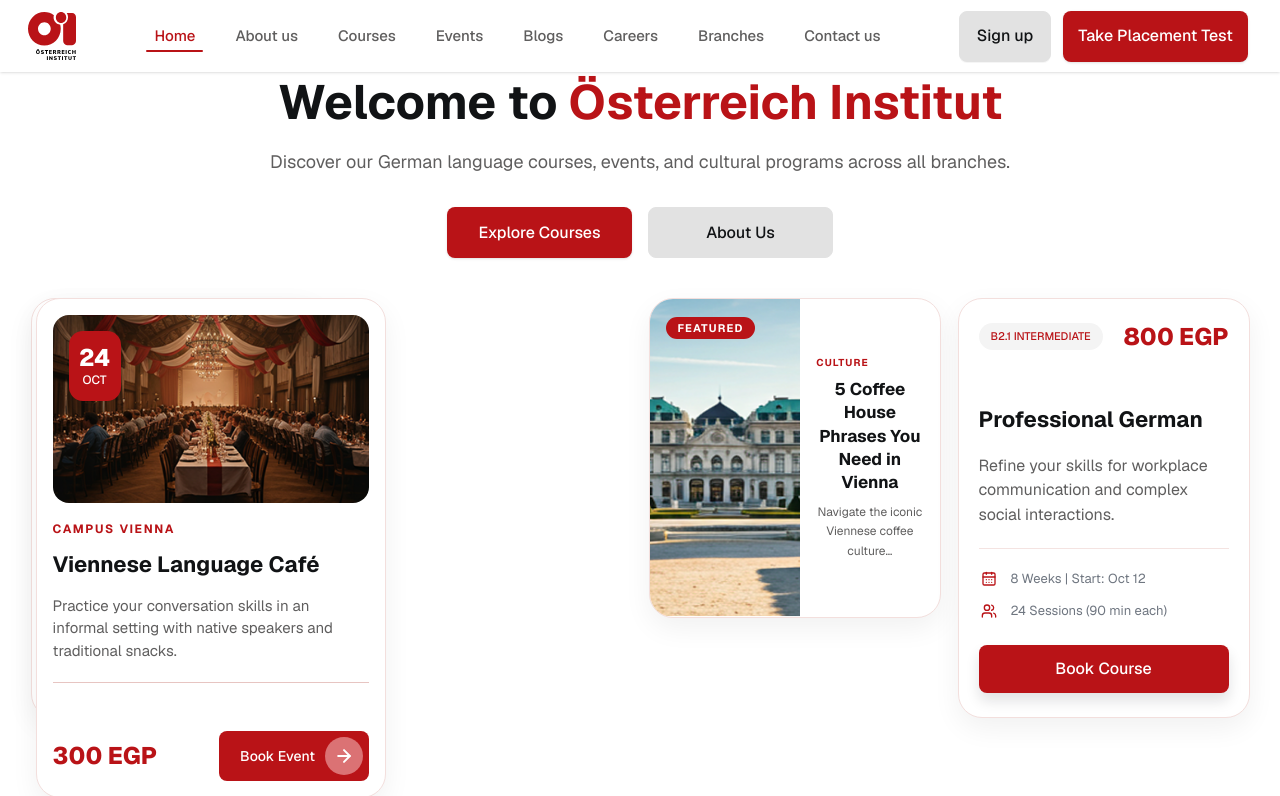
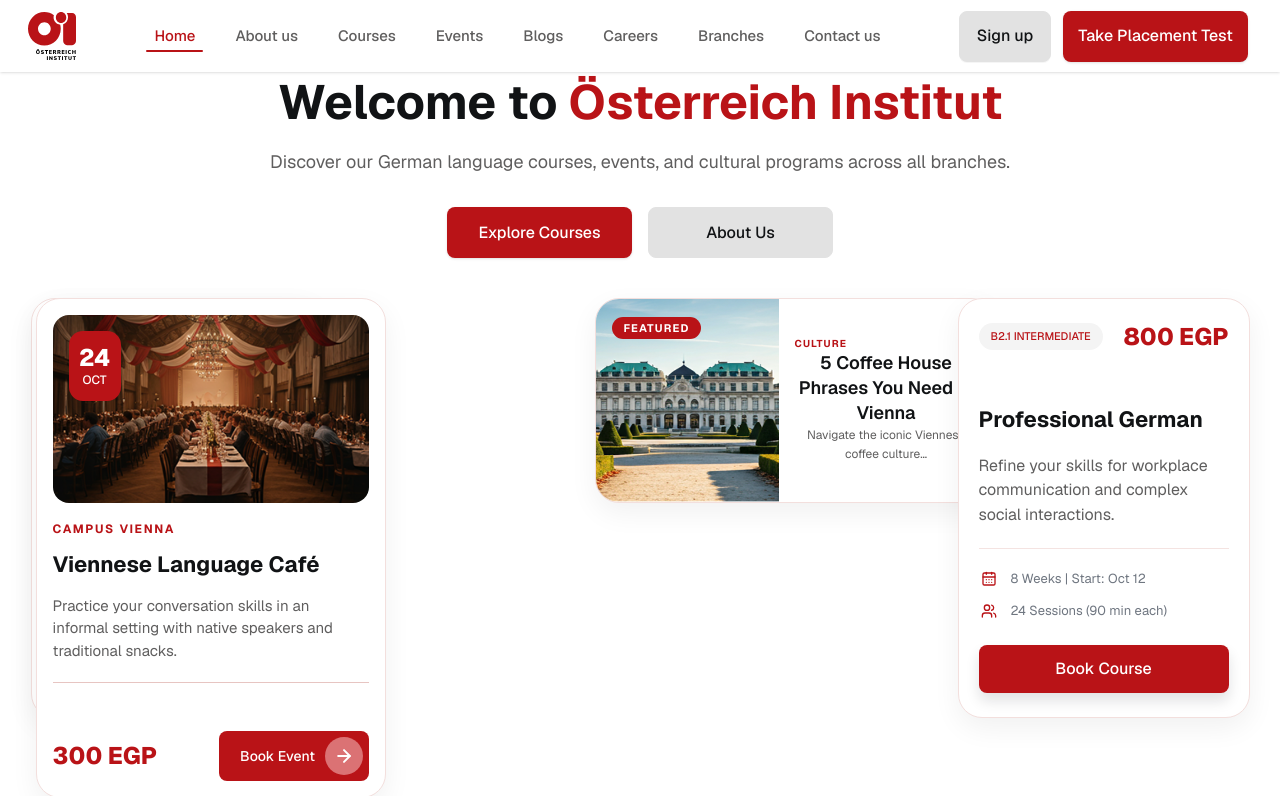
Before and after one commit to yomna22-ym/Austrian-lms, a Next.js app: page / in a window 1280 px wide. Shown: the top 796 px of the page. Built offline with nearby package versions, Linux system fonts and the light colour scheme.

Commit message:
Update GenericCard.tsx

```diff
--- a/app/shared/GenericCard/GenericCard.tsx
+++ b/app/shared/GenericCard/GenericCard.tsx
@@ -36,6 +36,12 @@
   blog: { width: 292, height: 320 },
 } as const;
 
+const BLOG_TEMPLATE_SIZES = {
+  compact: { width: 300, height: 312 },
+  wide: { width: 650, height: 408 },
+  split: { width: 400, height: 205 },
+} as const;
+
 // ─── Layout config per variant ───────────────────────────────────────────────
 
 export interface CourseFieldsLayout {
@@ -68,6 +74,7 @@
   category?: SectionLayout;
   title?: SectionLayout;
   description?: SectionLayout;
+  footer?: SectionLayout;
 }
 
 /** Layout slots for custom cards — union of all variant field layouts. */
@@ -187,6 +194,12 @@
   category?: string;
   title: string;
   description?: string;
+  /** Easy presets for the 3 blog designs: image-top, wide feature, or side-image. */
+  blogStyle?: "compact" | "wide" | "split";
+  authorName?: string;
+  authorAvatar?: string;
+  readTime?: string;
+  imageHeight?: number | string;
   layout?: "horizontal" | "vertical";
   onRead?: () => void;
   /** Image column width when layout is horizontal (Tailwind width class) */
@@ -247,7 +260,8 @@
 };
 
 const DEFAULT_BLOG_FIELDS: BlogFieldsLayout = {
-  body: { align: "start", className: "gap-2 justify-center" },
+  body: { align: "start" },
+  footer: { justify: "between", align: "center" },
 };
 
 // ─── Layout helpers ──────────────────────────────────────────────────────────
@@ -653,8 +667,8 @@
 // ─── Blog ────────────────────────────────────────────────────────────────────
 
 function BlogCard({
-  width = CARD_TEMPLATE_SIZES.blog.width,
-  height = CARD_TEMPLATE_SIZES.blog.height,
+  width,
+  height,
   bgClassName,
   image,
   imageAlt = "",
@@ -662,27 +676,42 @@
   category,
   title,
   description,
+  blogStyle,
+  authorName,
+  authorAvatar,
+  readTime,
+  imageHeight,
   layout = "vertical",
   imageWidthClass,
   onRead,
   fields,
   className = "",
 }: Omit<BlogCardProps, "variant">) {
-  const isHorizontal = layout === "horizontal";
+  const resolvedStyle = blogStyle ?? (layout === "horizontal" ? "split" : "compact");
+  const isSplit = resolvedStyle === "split";
+  const isWide = resolvedStyle === "wide";
   const fieldLayout = { ...DEFAULT_BLOG_FIELDS, ...fields };
+  const cardSize = BLOG_TEMPLATE_SIZES[resolvedStyle];
+  const resolvedWidth = width ?? cardSize.width;
+  const resolvedHeight = height ?? cardSize.height;
+  const imageBlock = resolveBlockSize(
+    imageHeight,
+    isWide ? "h-[205px]" : "h-[145px]"
+  );
 
-  const imageColumnClass = isHorizontal
+  const imageColumnClass = isSplit
     ? imageWidthClass ??
-      (featured ? "w-[52%] max-[360px]:w-full" : "w-[40%] max-[360px]:w-full")
+      "w-[46%] max-[360px]:w-full"
     : "w-full";
+  const hasFooter = Boolean(authorName || readTime);
 
   return (
     <CardShell
-      width={width}
-      height={height}
+      width={resolvedWidth}
+      height={resolvedHeight}
       bgClassName={bgClassName}
       className={[
-        isHorizontal ? "flex-row max-[360px]:flex-col" : "",
+        isSplit ? "flex-row max-[360px]:flex-col" : "",
         onRead ? "cursor-pointer" : "",
         className,
       ]
@@ -698,18 +727,27 @@
           className={[
             "relative shrink-0 overflow-hidden",
             imageColumnClass,
-            isHorizontal ? "h-full min-h-0 max-[360px]:h-[170px]" : "aspect-video",
+            isSplit
+              ? "h-full min-h-0 max-[360px]:h-[170px]"
+              : imageBlock.className,
             sectionClasses(fieldLayout.image, false),
           ]
             .filter(Boolean)
             .join(" ")}
+          style={!isSplit ? imageBlock.style : undefined}
         >
           <Image
             src={image}
             alt={imageAlt}
             fill
             className="object-cover"
-            sizes="(max-width: 640px) 100vw, 292px"
+            sizes={
+              isWide
+                ? "(max-width: 768px) 100vw, 650px"
+                : isSplit
+                  ? "(max-width: 640px) 46vw, 184px"
+                  : "(max-width: 640px) 100vw, 300px"
+            }
           />
 
           {featured && (
@@ -733,8 +771,10 @@
       <div
         className={[
           "flex min-h-0 flex-1 flex-col",
-          "p-4",
-          sectionClasses(fieldLayout.body) || "gap-2 justify-center",
+          isWide ? "p-6" : "p-4",
+          isSplit ? "justify-center" : "",
+          sectionClasses(fieldLayout.body, false) ||
+            (isWide ? "gap-3" : "gap-2"),
         ].join(" ")}
       >
         {category && (
@@ -752,8 +792,8 @@
 
         <h3
           className={[
-            "font-bold leading-snug text-text-primary",
-            featured ? "text-[17px]" : "text-[15px]",
+            "font-semibold leading-snug text-text-primary",
+            isWide ? "text-xl" : isSplit ? "text-lg" : "text-[15px]",
             sectionClasses(fieldLayout.title, false),
           ]
             .filter(Boolean)
@@ -765,7 +805,8 @@
         {description && (
           <p
             className={[
-              "text-xs leading-relaxed text-text-secondary",
+              "text-text-secondary",
+              isWide ? "text-sm leading-relaxed" : "text-xs leading-relaxed",
               sectionClasses(fieldLayout.description, false),
             ]
               .filter(Boolean)
@@ -773,6 +814,33 @@
           >
             {description}
           </p>
+        )}
+
+        {hasFooter && (
+          <div
+            className={[
+              "mt-auto flex border-t border-neutral-100 pt-3 text-[11px] text-text-secondary",
+              sectionClasses(fieldLayout.footer) || "justify-between items-center",
+            ].join(" ")}
+          >
+            {authorName && (
+              <span className="flex min-w-0 items-center gap-2 font-medium text-text-primary">
+                {authorAvatar && (
+                  <span className="relative h-5 w-5 shrink-0 overflow-hidden rounded-full">
+                    <Image
+                      src={authorAvatar}
+                      alt={authorName}
+                      fill
+                      className="object-cover"
+                      sizes="20px"
+                    />
+                  </span>
+                )}
+                <span className="truncate">{authorName}</span>
+              </span>
+            )}
+            {readTime && <span className="shrink-0">{readTime}</span>}
+          </div>
         )}
       </div>
     </CardShell>
@@ -1269,8 +1337,8 @@
     case "blog": {
       const {
         variant: _,
-        width = CARD_TEMPLATE_SIZES.blog.width,
-        height = CARD_TEMPLATE_SIZES.blog.height,
+        width,
+        height,
         ...rest
       } = props;
       void _;
```
